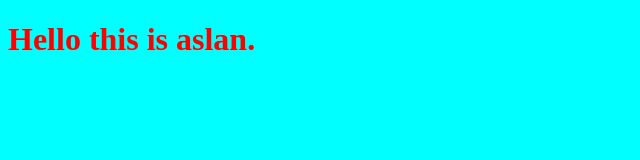
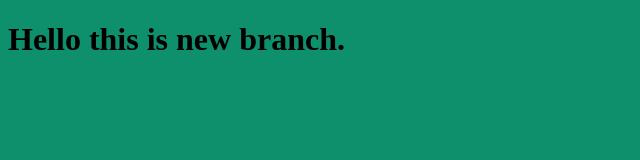
Before and after one commit to OSAMA-asl/myproject, a plain HTML site: page index.html in a window 1280 px wide. Shown: the whole page, without its empty margins (0-640 px from the left). Drawn offline with Linux system fonts and the light colour scheme.

Commit message:
Changing style for the title

```diff
--- a/index.html
+++ b/index.html
@@ -7,7 +7,7 @@
     <link rel = "stylesheet" href = "style.css">
 </head>
 <body>
-    <h1>Hello this is aslan.</h1>
+    <h1>Hello this is new branch.</h1>
     <script src="app.js"></script>
 </body>
 </html>
--- a/style.css
+++ b/style.css
@@ -1,6 +1,6 @@
 h1{
-    color: red;
+    color: black;
 }
 body{
-    background-color: aqua;
+    background-color: rgb(15, 144, 109);
 }
```
